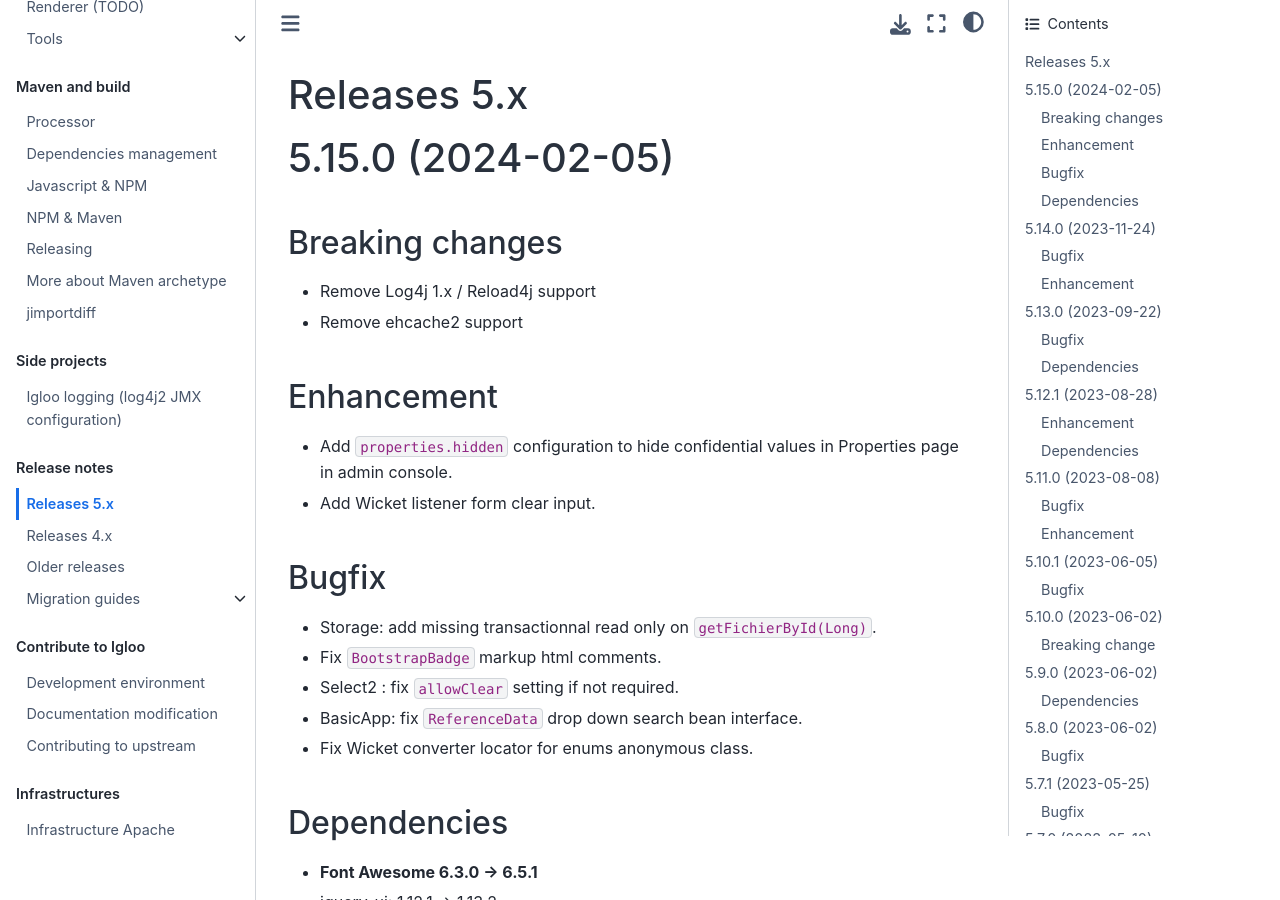
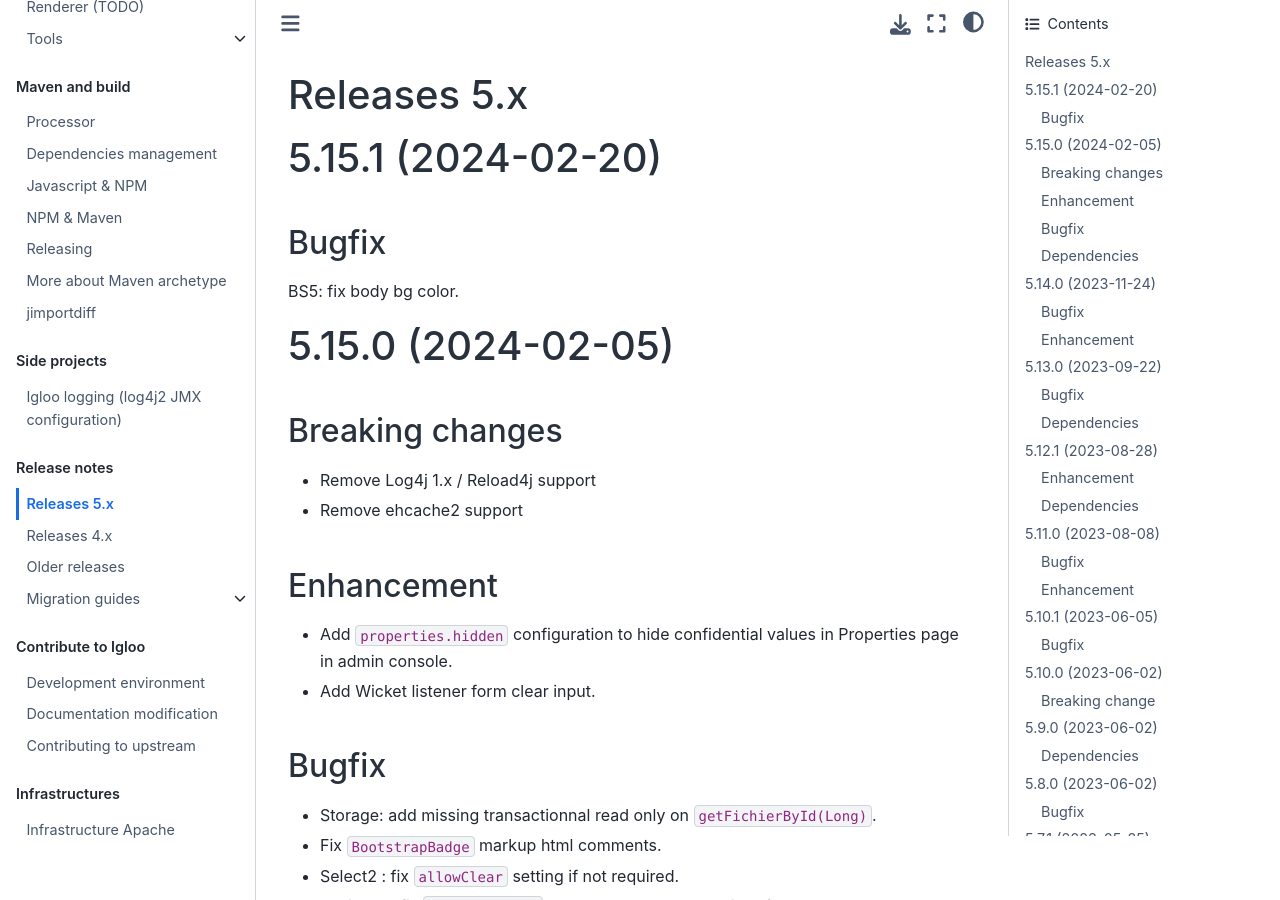
Before and after one commit to igloo-project/igloo-doc, a Sphinx documentation site: the page built from source/release-notes/releases-5.x.md, in a window 1280 px wide and 900 px high. Built offline with Sphinx 7.4.7 and the Sphinx Book theme 1.1.4, drawn with Linux system fonts in a browser that asks for light colours.

Commit message:
Changelog 5.15.1

```diff
--- a/source/release-notes/releases-5.x.md
+++ b/source/release-notes/releases-5.x.md
@@ -1,4 +1,12 @@
 # Releases 5.x
+
+(v5.15.1)=
+
+# 5.15.1 (2024-02-20)
+
+## Bugfix
+
+BS5: fix body bg color.
 
 (v5.15.0)=
 
```
